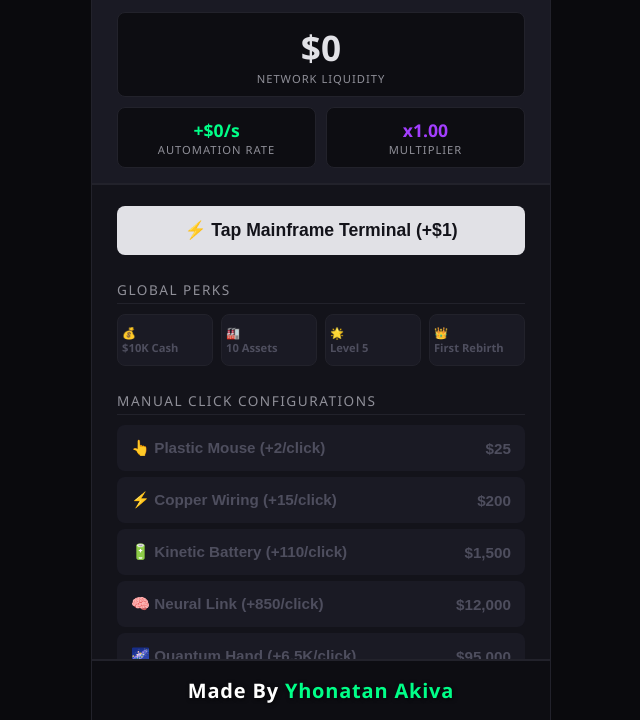
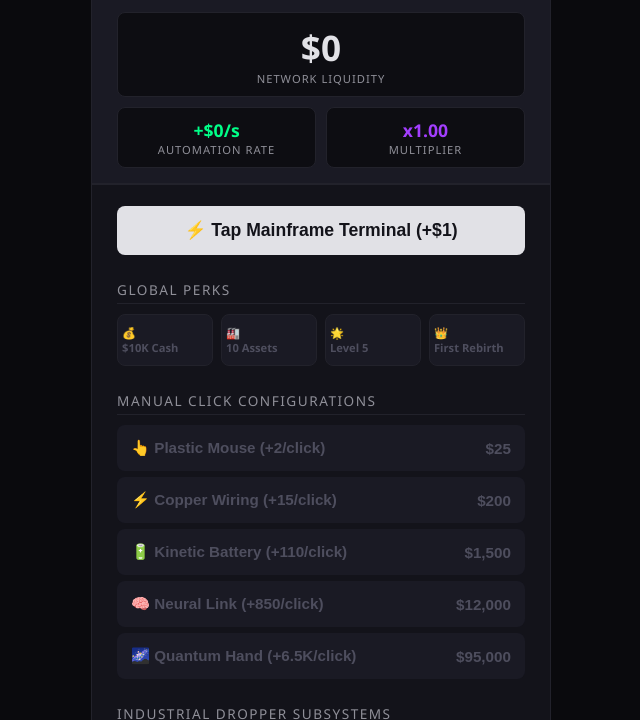
Before and after one commit to Hunt113/tycoon-game, a plain HTML site: page index.html in a window 1280 px wide. Shown: the part 80-800 px from the top of the page, without its empty margins (319-959 px from the left). Drawn offline with Linux system fonts and the light colour scheme.

Commit message:
Update index.html

```diff
--- a/index.html
+++ b/index.html
@@ -267,7 +267,7 @@
         .scrollable-content {
             flex: 1;
             overflow-y: auto;
-            padding: 15px 25px;
+            padding: 15px 25px 25px 25px; /* Added extra padding to the bottom since footer is gone */
             box-sizing: border-box;
         }
 
@@ -363,21 +363,6 @@
         }
         .setting-item select:focus { outline: 1px solid var(--accent-green); }
         .toggle-row { display: flex; justify-content: space-between; align-items: center; }
-
-        /* 👑 STYLING FOR CREATOR CREDITS */
-        .fixed-footer {
-            background: var(--bg-box);
-            padding: 16px 0;
-            border-top: 2px solid var(--border-color);
-            color: #ffffff;
-            font-size: 1.25rem;
-            font-weight: bold;
-            letter-spacing: 0.8px;
-            text-align: center;
-            width: 100%;
-            text-shadow: 1px 1px 4px rgba(0, 0, 0, 0.8);
-        }
-        .fixed-footer span { color: var(--accent-green); }
 
         .settings-credit-block {
             background: var(--bg-box);
@@ -522,9 +507,6 @@
                 <button class="danger-btn" onclick="resetGame()">Factory Reset Database (Wipe Profile)</button>
             </center>
         </div>
-
-        <!-- 👑 AMPLIFIED DEVELOPER LOGO ON MAIN WINDOW SURFACE -->
-        <div class="fixed-footer">Made By <span>Yhonatan Akiva</span></div>
     </div>
 
     <script>
```
